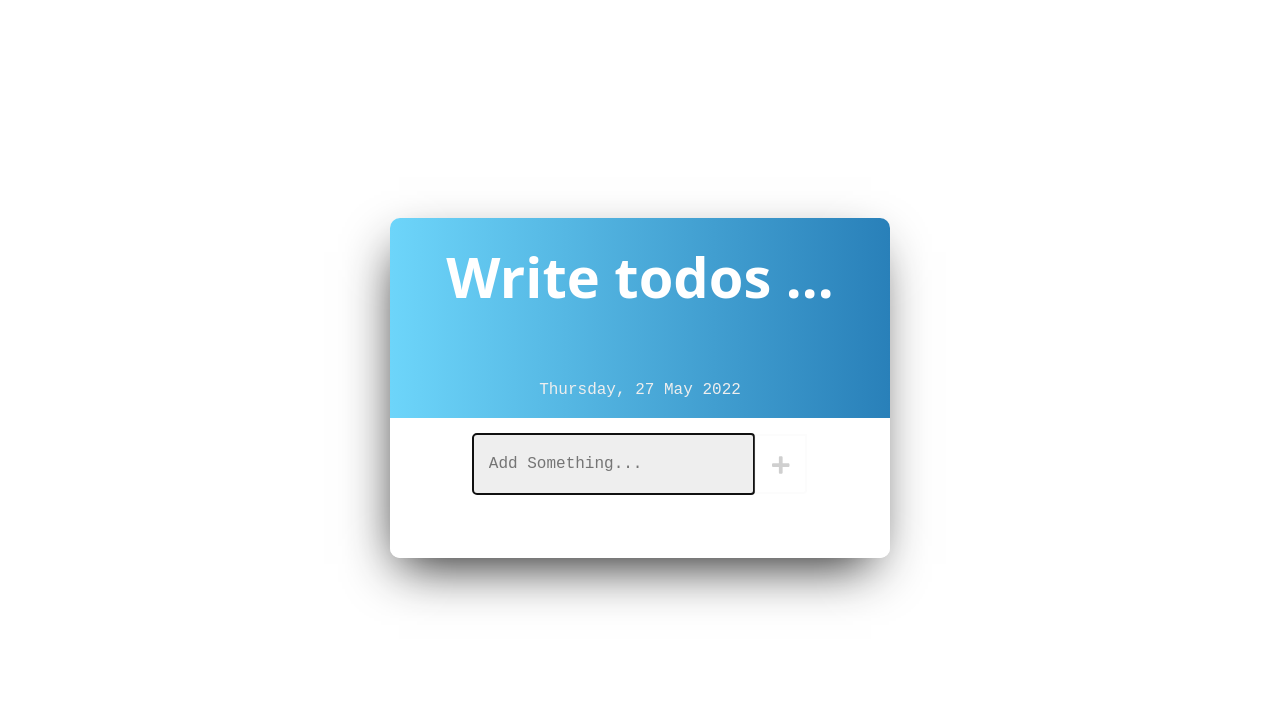
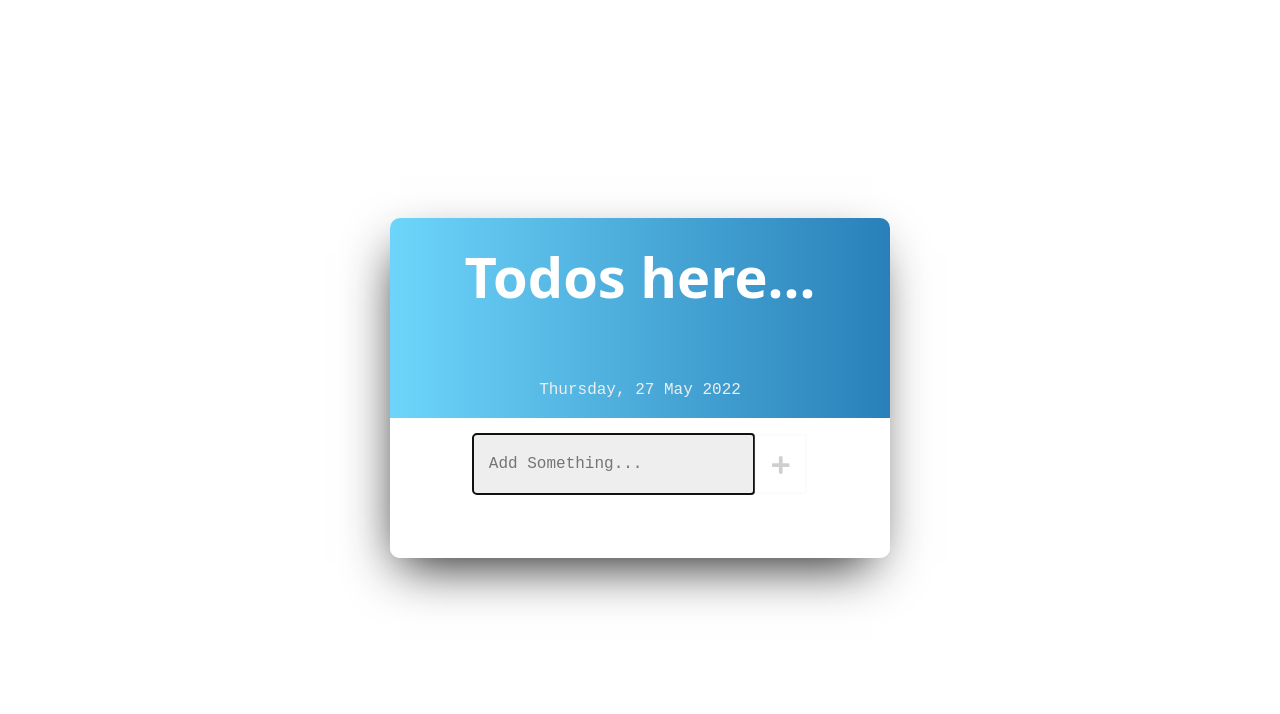
Before and after one commit to Team-7-Final-Project-1/Final-Project-1, a plain HTML site: page todos.html in a window 1280 px wide. Shown: the part 86-800 px from the top of the page. Drawn offline with nearby package versions, Linux system fonts and the light colour scheme.

Commit message:
Rapikan Code

```diff
--- a/todos.html
+++ b/todos.html
@@ -81,7 +81,7 @@
       <div class="bodyhead">
         <div class="todoname">
           <label for="todonamechange"></label>
-          <textarea id="todonamechange" maxlength="30" cols="100" rows="1" placeholder="Write todos ..." onfocus="this.placeholder=''" onblur="this.placeholder='Write todo name here...'"></textarea>
+          <textarea id="todonamechange" maxlength="30" cols="100" rows="1" placeholder="Todos here..." onfocus="this.placeholder=''" onblur="this.placeholder='Todos here...'"></textarea>
         </div>
         <div class="date">
           <p id="dato">
```
Also changed, not shown: css/todotheme.css (+6 -10 lines), js/todo.js (+13 -13 lines).
